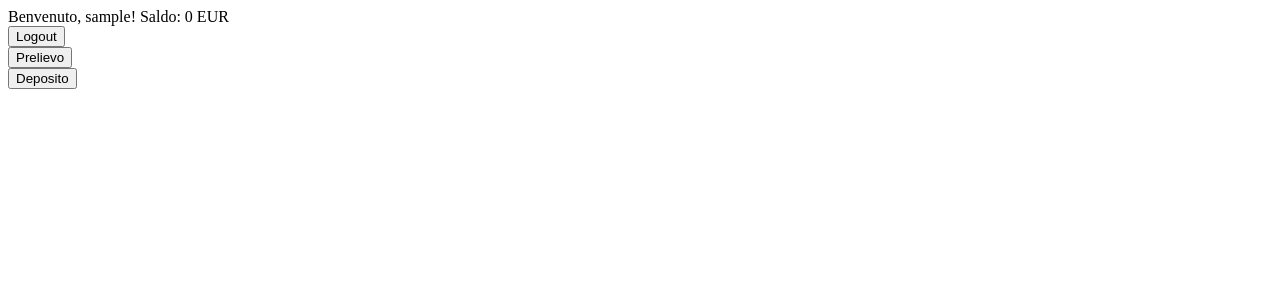
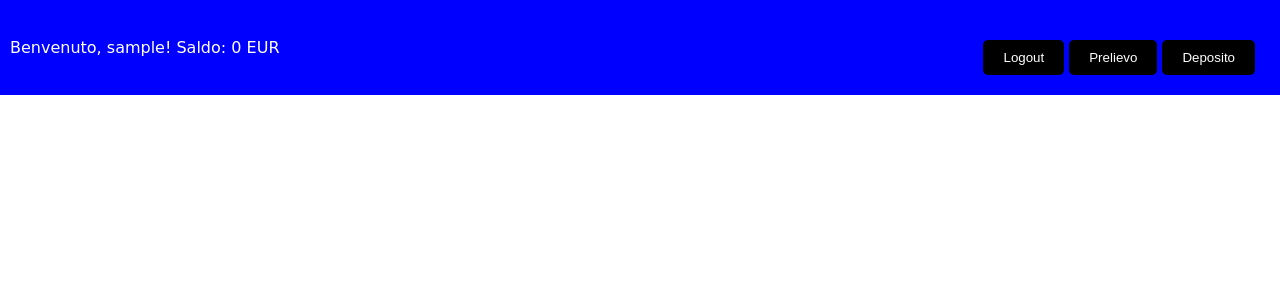
Before and after one commit to nicolabresciani/betterF1, a PHP site: page /Home.php in a window 1280 px wide. Shown: the top 300 px of the page. Run offline with PHP 8.4, Linux system fonts and the light colour scheme; the visitor is signed in with stand-in values (Sample User, id 1); data that the repository does not hold is empty.

Commit message:
correzioni

```diff
--- a/frontend/Home.php
+++ b/frontend/Home.php
@@ -45,7 +45,47 @@ if ($resultSaldo->num_rows > 0) {
         <meta name="viewport" content="width=device-width, initial-scale=1.0">
         <title>Home</title>
         <style>
-            /* Styles here */
+            body {
+                margin: 0;
+                padding: 0;
+                font-family: cursive, sans-serif;
+            }
+
+            header,.header {
+                background-color: blue;
+                padding: 10px;
+                display: flex;
+                color:white;
+                justify-content: space-between;
+                align-items: center;
+            }
+
+            h1 {
+                text-align: center;
+            }
+
+            form {
+                text-align: center;
+                margin-top: 20px;
+                display: flex;
+                justify-content: space-between;
+                align-items: center;
+            }
+
+            button {
+                background-color: black;
+                color: white;
+                padding: 10px 20px;
+                border: none;
+                border-radius: 5px;
+                cursor: pointer;
+                transition: background-color 0.3s;
+                margin-right: 5px;
+                float: right; /* aggiunto */
+            }
+            button:hover {
+                background-color: black;
+            }
         </style>
     </head>
     <body>
```
